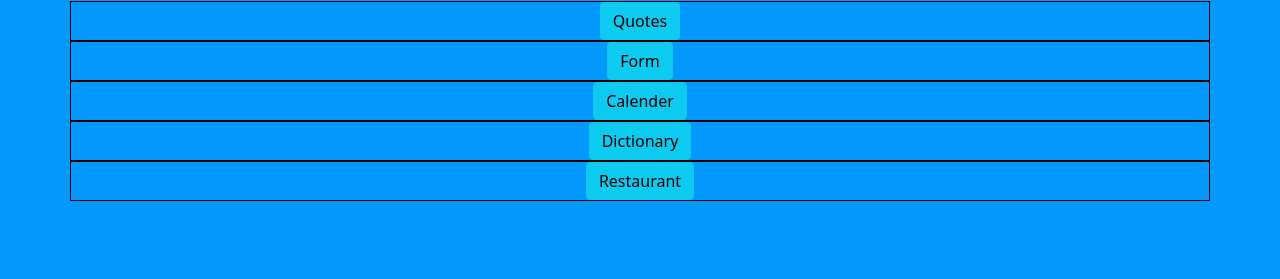
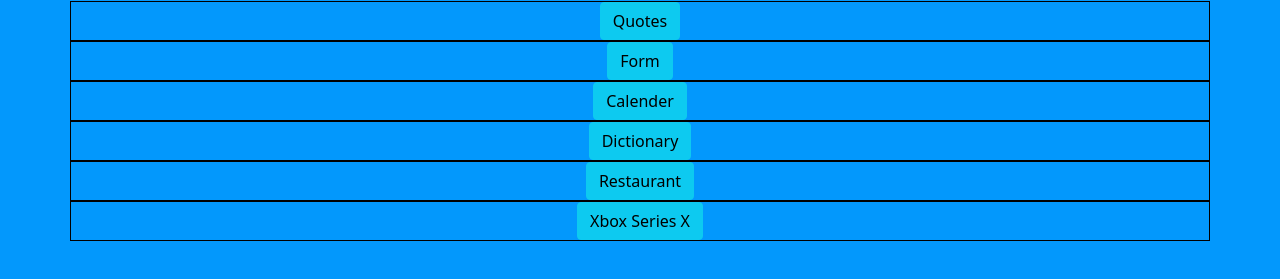
Before and after one commit to 123Jsiver/MyPortfolio, a website: page Work.html in a window 1280 px wide. Shown: the part 111-390 px from the top of the page. Drawn offline with nearby package versions, Linux system fonts and the light colour scheme.

Commit message:
Added Xbox Series X to work

```diff
--- a/Work.html
+++ b/Work.html
@@ -72,6 +72,11 @@
             >Restaurant</a
           ></button></div>
           </div>
+          <div class="row">
+            <div class="col"><button type="button" class="btn btn-info"><a target="_blank" href="https://123jsiver.github.io/XboxSeriesX/"
+            >Xbox Series X</a
+          ></button></div>
+          </div>
     </div>
 
     <script
```
